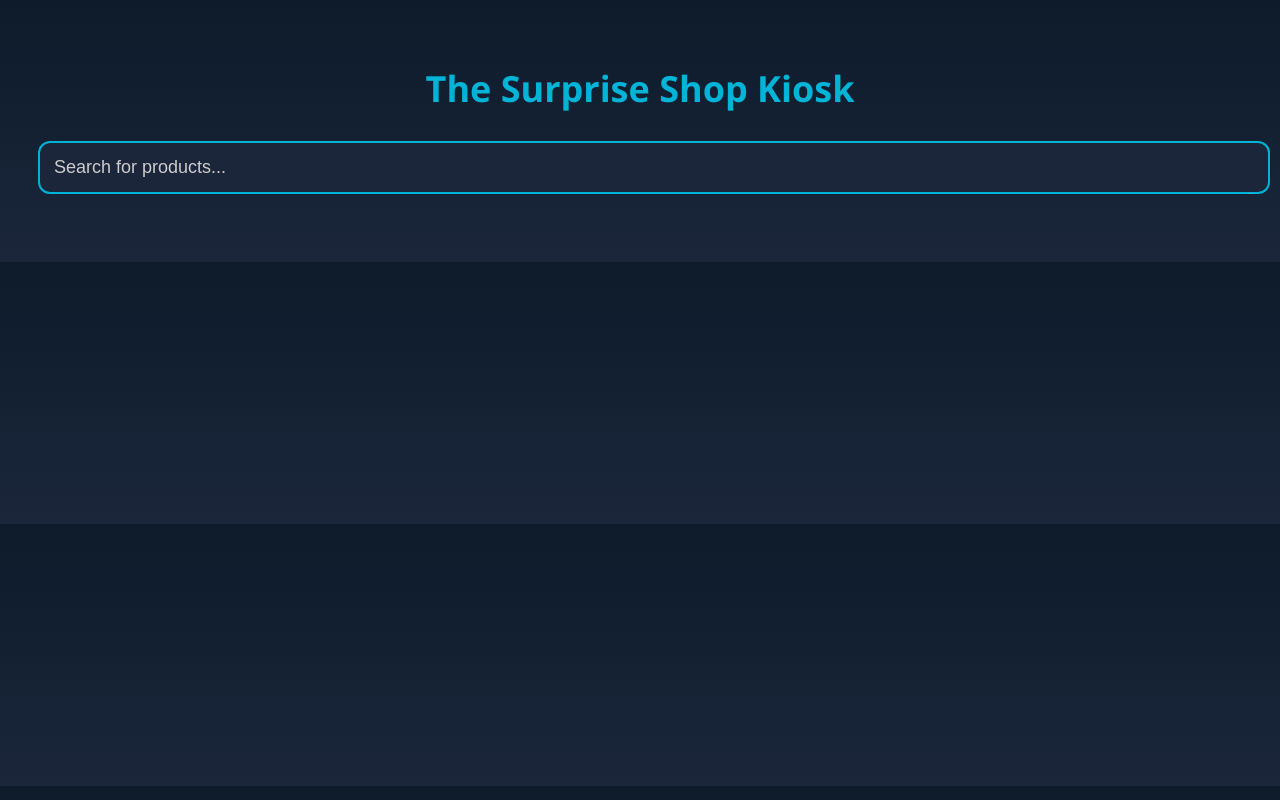
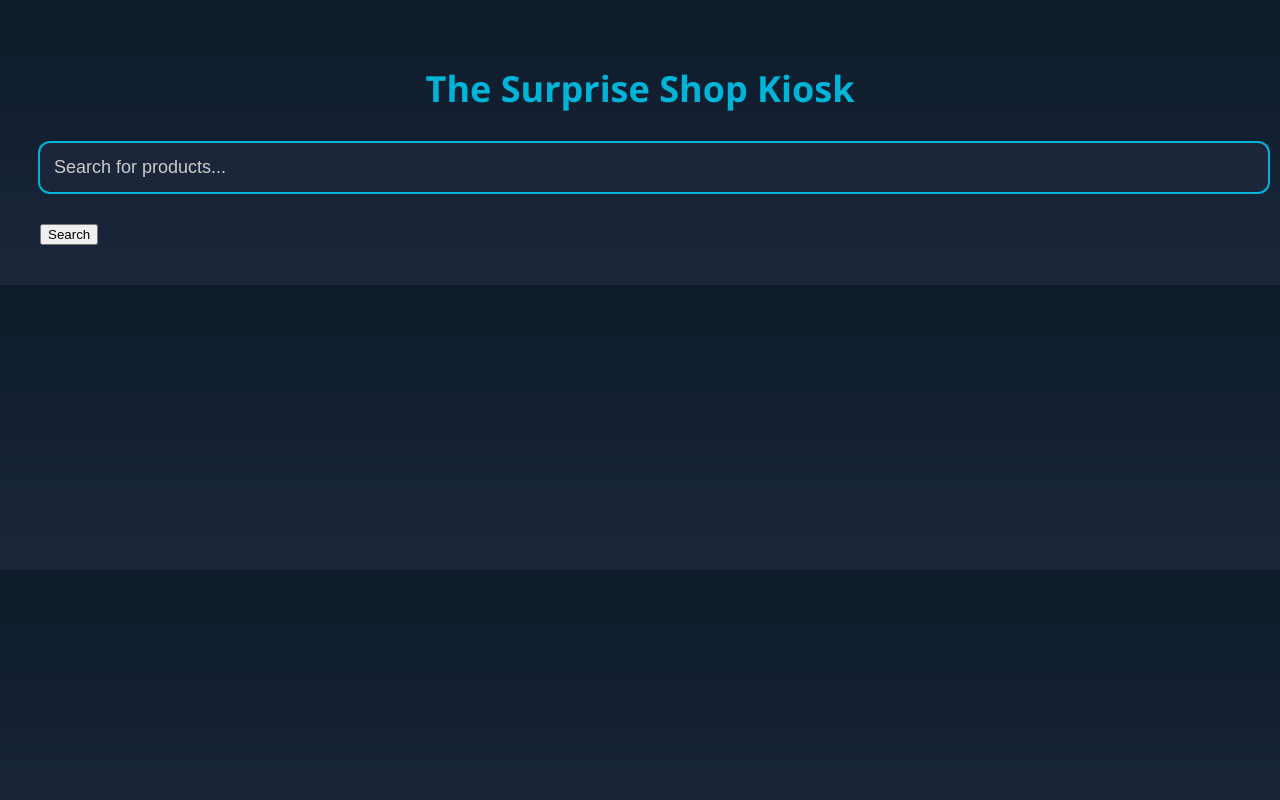
Before and after one commit to PopeManJim/kiosk-ui, a plain HTML site: page index.html in a window 1280 px wide. Drawn offline with Linux system fonts and the light colour scheme; no server answers.

Commit message:
Update index.html

```diff
--- a/index.html
+++ b/index.html
@@ -9,7 +9,11 @@
 <body>
   <div class="container">
     <h1>The Surprise Shop Kiosk</h1>
-    <input type="text" id="search-input" placeholder="Search for products..." />
+    <div id="search-bar">
+  <input type="text" id="search-input" placeholder="Search for products..." />
+  <button id="search-button">Search</button>
+</div>
+
     <div id="product-list"></div>
   </div>
 
```
